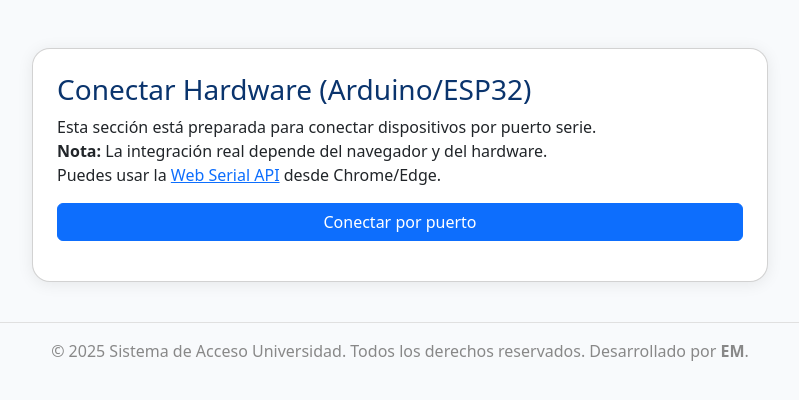
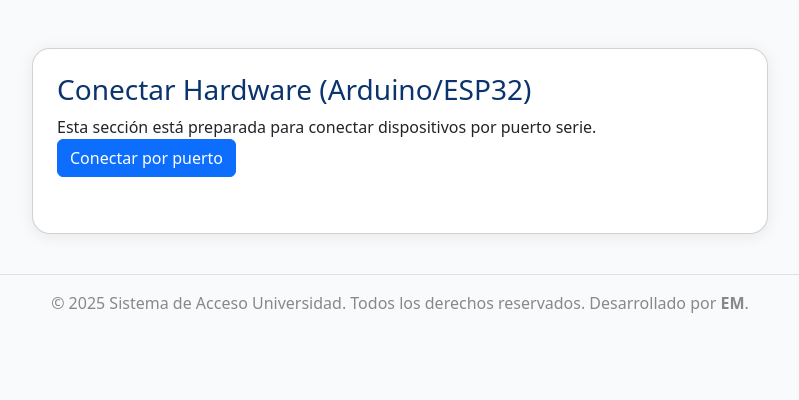
Before and after one commit to EM-DEV03/Sistema-Acceso-Universitario, a Flask app: page /hardware in a window 1280 px wide. Shown: the part 63-463 px from the top of the page, without its empty margins (240-1039 px from the left). Run offline with Flask 3, Linux system fonts and the light colour scheme.

Commit message:
Update hardware.html

```diff
--- a/templates/hardware.html
+++ b/templates/hardware.html
@@ -6,8 +6,6 @@
         <div class="card p-4">
             <h3>Conectar Hardware (Arduino/ESP32)</h3>
             <p>Esta sección está preparada para conectar dispositivos por puerto serie.<br>
-            <b>Nota:</b> La integración real depende del navegador y del hardware.<br>
-            Puedes usar la <a href="https://developer.mozilla.org/en-US/docs/Web/API/Serial" target="_blank">Web Serial API</a> desde Chrome/Edge.</p>
             <button class="btn btn-primary" onclick="conectarSerial()">Conectar por puerto</button>
             <div id="serial-status" class="mt-3"></div>
         </div>
```
